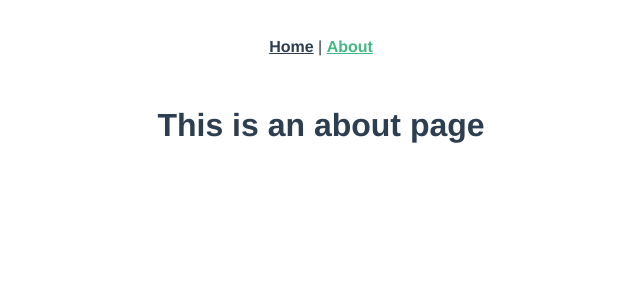
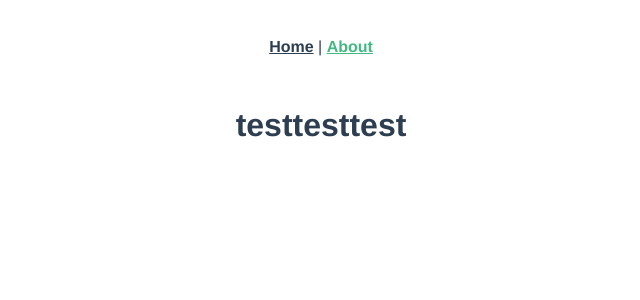
Before and after one commit to HuangFeiPeng/easemob-common-case, a Vue app: page /#/about in a window 1280 px wide. Shown: the top 300 px of the page, without its empty margins (319-959 px from the left). Built offline with nearby package versions, Linux system fonts and the light colour scheme.

Commit message:
feature -- test

```diff
--- a/src/views/About.vue
+++ b/src/views/About.vue
@@ -1,5 +1,5 @@
 <template>
   <div class="about">
-    <h1>This is an about page</h1>
+    <h1>testtesttest</h1>
   </div>
 </template>
```
